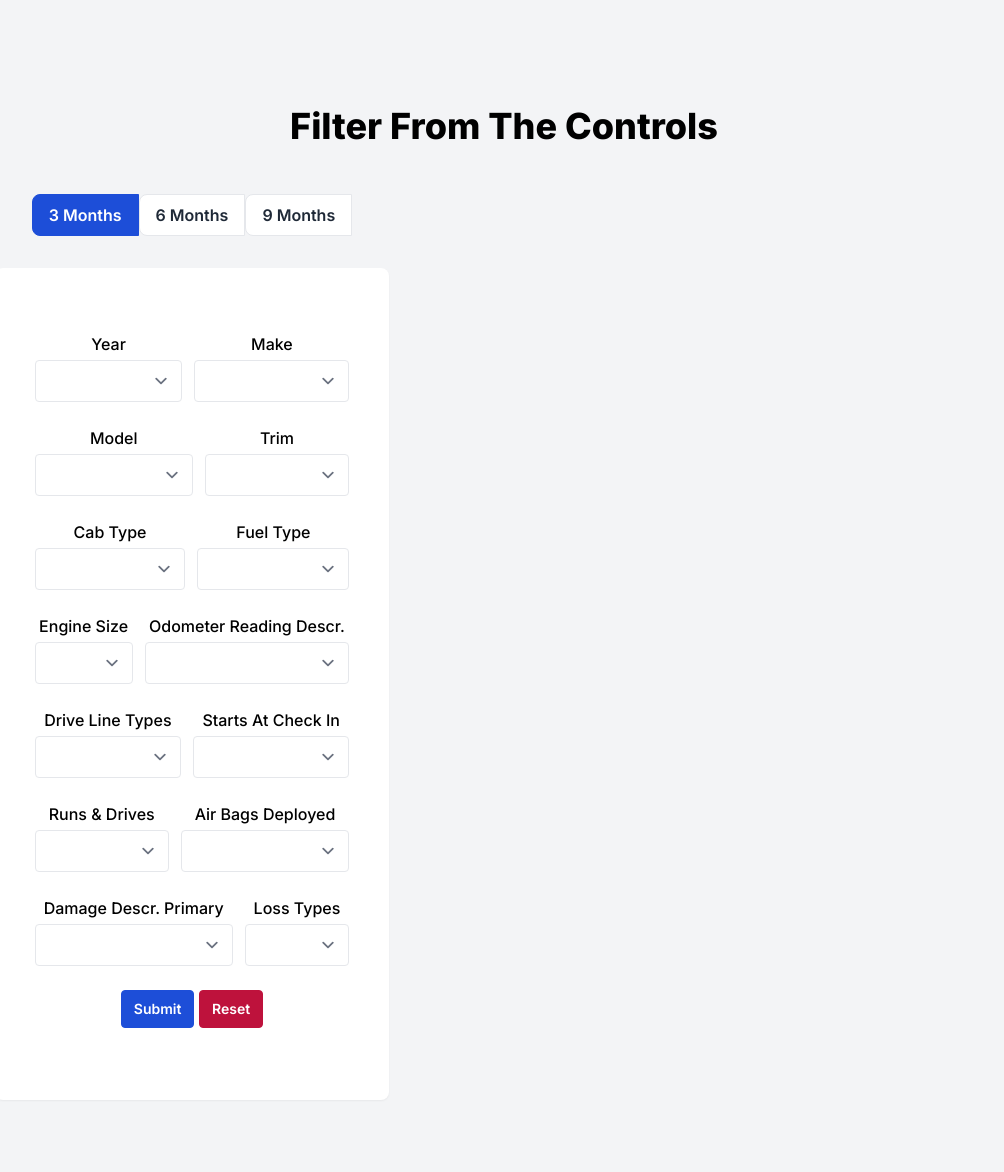
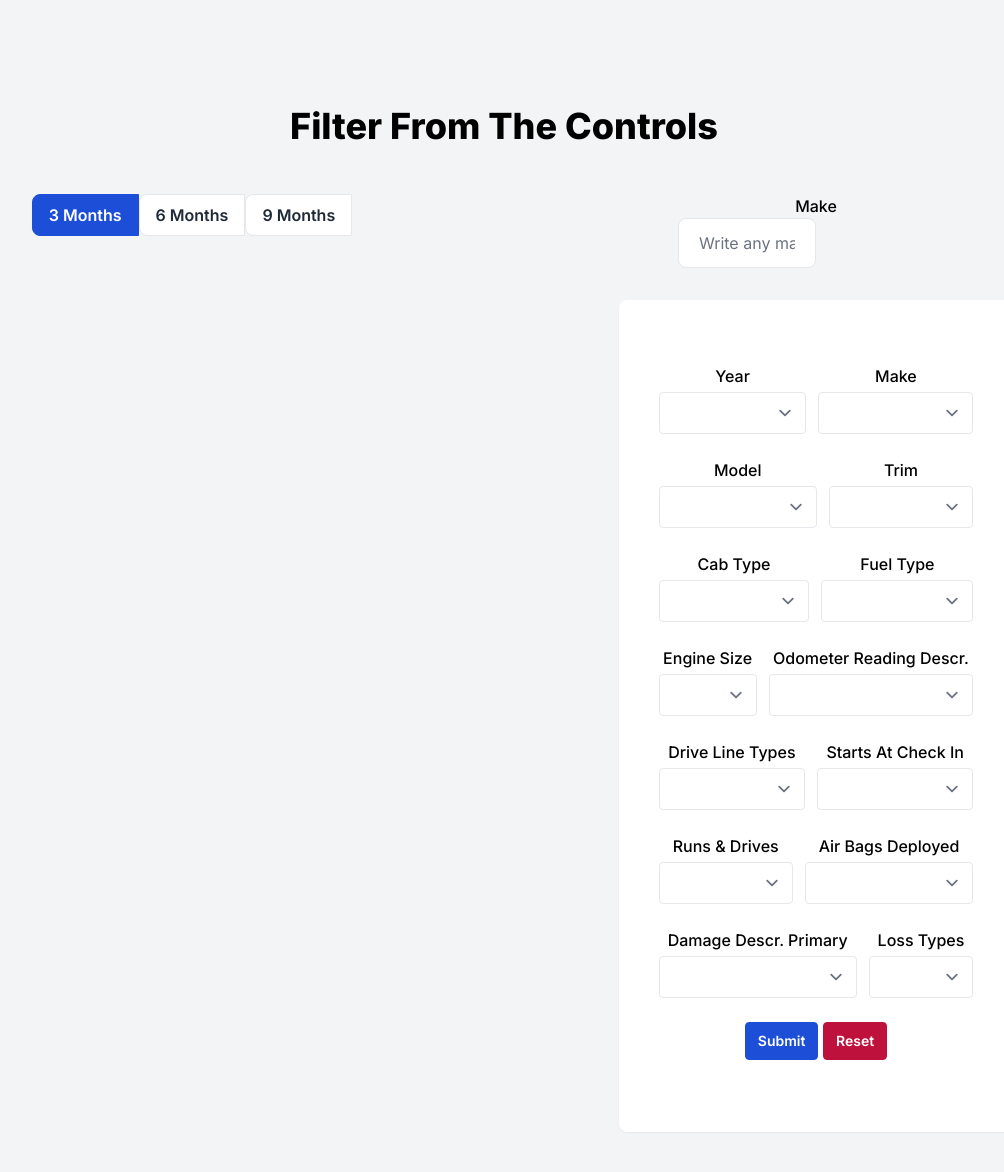
Before and after one commit to davidalvarez305/asv, a Django app: page /logout in a window 1280 px wide. Shown: the part 144-1316 px from the top of the page, without its empty margins (136-1140 px from the left). Before the commit the page ends 1172 px from the top, so only its background shows below. Run offline with Django 4.2, Linux system fonts and the light colour scheme; lists and menus that the app fills with data are empty; style sheets or scripts are compiled from the project's sources.

Commit message:
FORM AND JS FILE FOR MAKE FUNCTIONALITY

```diff
--- a/website/asv/templates/asv/home.html
+++ b/website/asv/templates/asv/home.html
@@ -24,6 +24,12 @@
                9 Months
             </button>
          </div>
+      </div>
+      <div class="space-y-6 text-center inline-flex mx-auto">
+        <form id="make_form">
+           <label class="font-medium" for="make_input">Make</label>
+           <input id="make_input" name="make_input" placeholder="Write any make..." class="w-1/2 block border placeholder-gray-500 px-5 py-3 leading-6 rounded-lg border-gray-200 focus:border-blue-500 focus:ring focus:ring-blue-500 focus:ring-opacity-50 dark:bg-gray-800 dark:border-gray-600 dark:focus:border-blue-500 dark:placeholder-gray-400">
+         </form>
       </div>
       <!-- END Button Groups: Simple -->
        <div id="top-cards-container">
--- a/website/static/asv/filter.js
+++ b/website/static/asv/filter.js
@@ -229,3 +229,19 @@ timeFrameButtons.forEach(function (btn) {
     }));
   });
 });
+
+// Make Form
+function handleSubmit(event) {
+  event.preventDefault();
+
+  const inputValue = document.getElementById("make_input").value;
+
+  if (!inputValue) return;
+
+  const currentURL = new URL(window.location.href);
+  currentURL.searchParams.set("truck", inputValue);
+  window.location.href = currentURL.toString();
+}
+
+// Attach the form submit event listener
+document.getElementById("make_form").addEventListener("submit", handleSubmit);
```
